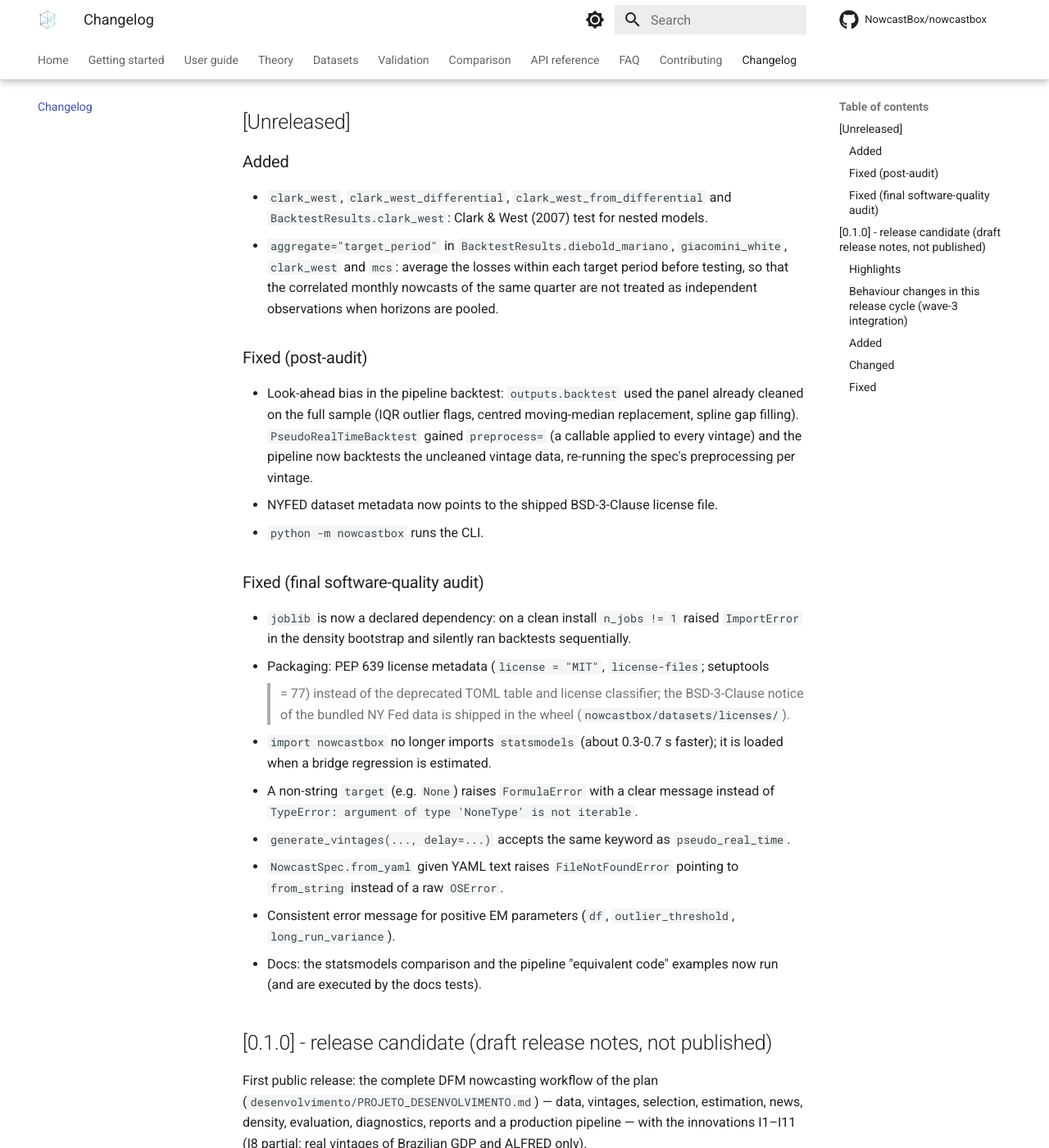
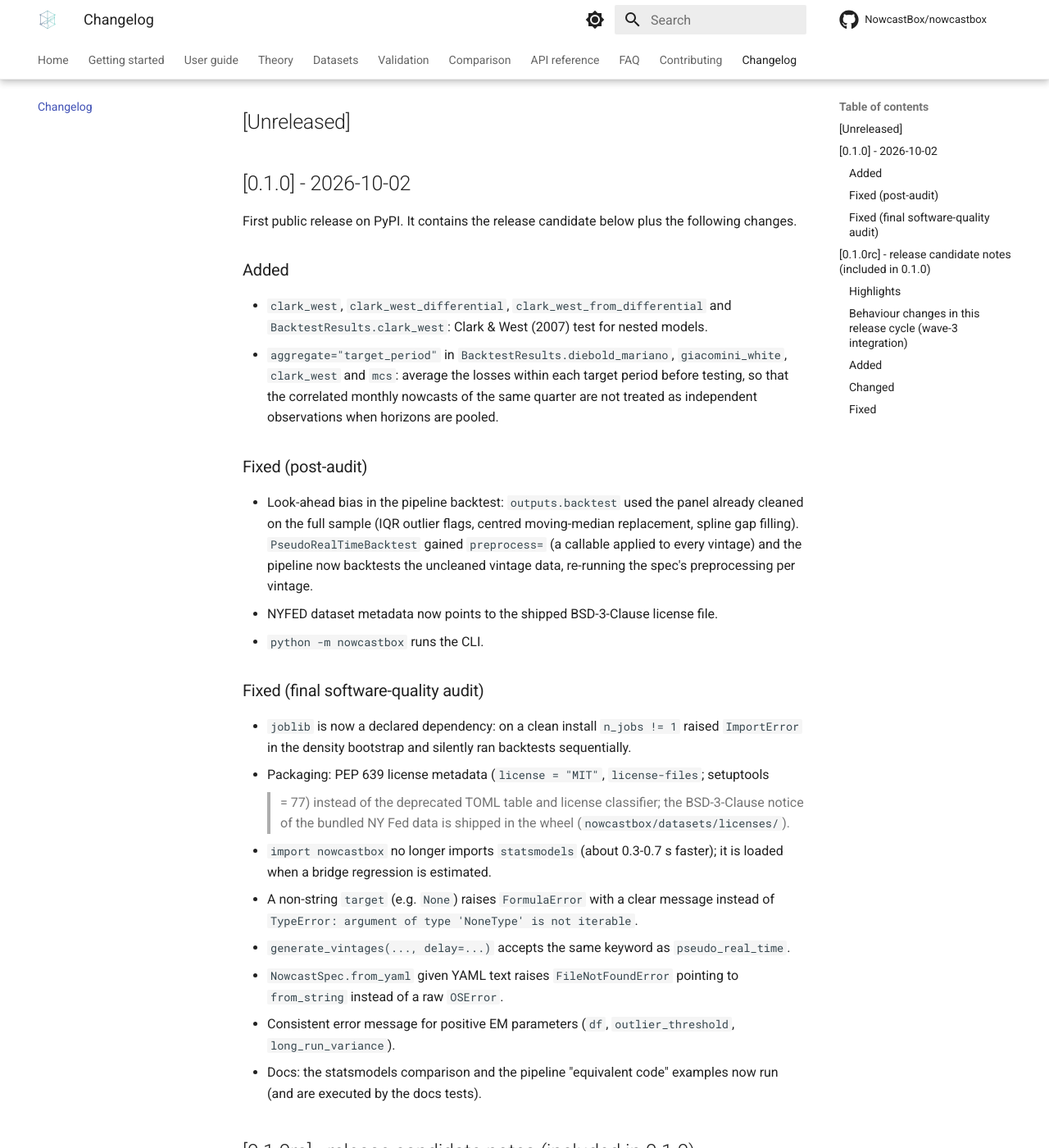
Before and after one commit to NowcastBox/nowcastbox, an MkDocs documentation site: the page built from docs/changelog.md, in a window 1280 px wide and 1400 px high, scrolled down 205 px. Shown: the whole window at 82% size. Built offline with MkDocs 1.6.1 and Material for MkDocs 9.7.7, drawn with Linux system fonts in a browser that asks for light colours; comment, search, counter and statistics services are not loaded; some of the changed text lies outside the part shown.

Commit message:
Release 0.1.0
Co-Authored-By: Claude Opus 5.5 (1M context) <noreply@anthropic.com>

```diff
--- a/CHANGELOG.md
+++ b/CHANGELOG.md
@@ -6,6 +6,11 @@ The format is based on [Keep a Changelog](https://keepachangelog.com/en/1.1.0/),
 and this project adheres to [Semantic Versioning](https://semver.org/spec/v2.0.0.html).
 
 ## [Unreleased]
+
+## [0.1.0] - 2026-10-02
+
+First public release on PyPI. It contains the release candidate below plus the
+following changes.
 
 ### Added
 
@@ -46,7 +51,7 @@ and this project adheres to [Semantic Versioning](https://semver.org/spec/v2.0.0
 - Docs: the statsmodels comparison and the pipeline "equivalent code" examples now run
   (and are executed by the docs tests).
 
-## [0.1.0] - release candidate (draft release notes, not published)
+## [0.1.0rc] - release candidate notes (included in 0.1.0)
 
 First public release: the complete DFM nowcasting workflow of the plan
 (`desenvolvimento/PROJETO_DESENVOLVIMENTO.md`) — data, vintages, selection, estimation, news, density,
--- a/nowcastbox/__version__.py
+++ b/nowcastbox/__version__.py
@@ -1,3 +1,3 @@
 """Version information for nowcastbox."""
 
-__version__ = "0.1.0.dev0"
+__version__ = "0.1.0"
```
Also changed, not shown: README.md (+7 -3 lines), docs/getting-started/installation.md (+1 -1 lines), docs/index.md (+1 -1 lines), 1 other file.
